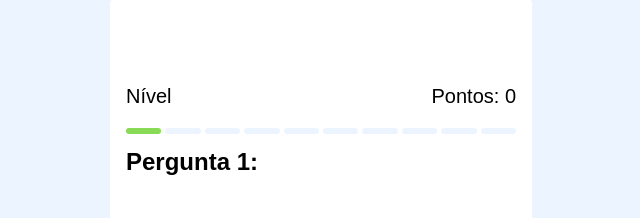
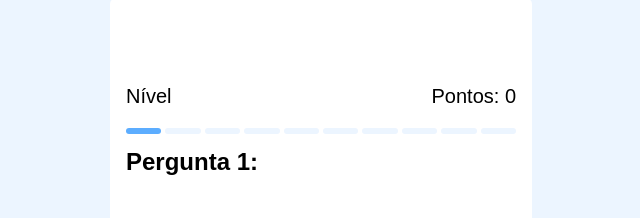
Before and after one commit to Renanf68/little-math-game, a React (Create React App) app: page /app/game in a window 1280 px wide. Shown: the part 86-304 px from the top of the page, without its empty margins (319-959 px from the left). Built offline with nearby package versions, Linux system fonts and the light colour scheme.

Commit message:
Score and record logic adjustments

```diff
--- a/src/components/FeedbackModal.tsx
+++ b/src/components/FeedbackModal.tsx
@@ -1,20 +1,34 @@
 // import styled from "styled-components";
 import { BaseModal } from "./BaseModal";
 import { Button } from "./Button";
+import { Heading } from "./Heading";
+import { Text } from "./Text";
 
 interface FeedbackModalProps {
   isCorrect: boolean;
+  upgradeLevel?: boolean;
   onClose(): void;
 }
 
-export const FeedbackModal = ({ isCorrect, onClose }: FeedbackModalProps) => {
+export const FeedbackModal = ({
+  isCorrect,
+  upgradeLevel,
+  onClose,
+}: FeedbackModalProps) => {
   return (
     <BaseModal>
-      <h3>Feedback!</h3>
+      <Heading>Feedback!</Heading>
       {isCorrect ? (
-        <p>Resposta correta! + 10 pontos</p>
+        <Text>Resposta correta! + 10 pontos</Text>
       ) : (
-        <p>Passou perto! Tenta de novo?</p>
+        <Text>Passou perto! Tenta de novo?</Text>
+      )}
+      {upgradeLevel ? (
+        <Text>Parabéns, você avançou de nível!</Text>
+      ) : upgradeLevel === false ? (
+        <Text>Você precisa recomeçar =/</Text>
+      ) : (
+        <></>
       )}
       <Button onClick={onClose}>Continuar</Button>
     </BaseModal>
--- a/src/components/LevelProgress.tsx
+++ b/src/components/LevelProgress.tsx
@@ -1,7 +1,9 @@
 import styled from "styled-components";
+import { Matches } from "../pages/game";
 
 interface ProgressBoxProps extends React.HTMLAttributes<HTMLDivElement> {
-  isFilled: boolean;
+  isCorrect?: boolean;
+  isCurrent?: boolean;
 }
 
 const ProgressBoxStyled = styled.div<ProgressBoxProps>`
@@ -10,7 +12,13 @@ const ProgressBoxStyled = styled.div<ProgressBoxProps>`
   height: 6px;
   margin-right: 4px;
   background-color: ${(props) =>
-    props.isFilled ? props.theme.colors.green : props.theme.colors.lighterBlue};
+    props.isCorrect
+      ? props.theme.colors.green
+      : props.isCorrect === false
+      ? props.theme.colors.red
+      : props.isCurrent
+      ? props.theme.colors.blue
+      : props.theme.colors.lighterBlue};
   border-radius: 4px;
 `;
 
@@ -24,25 +32,33 @@ const LevelProgressStyled = styled.div`
 `;
 
 interface LevelProgressProps extends React.HTMLAttributes<HTMLDivElement> {
-  currentQuestion: number;
+  matches: Matches[];
+  currentMatch: number;
 }
 
 export const LevelProgress = ({
-  currentQuestion,
+  matches,
+  currentMatch,
   ...props
 }: LevelProgressProps) => {
   return (
     <LevelProgressStyled {...props}>
-      <ProgressBoxStyled isFilled={currentQuestion >= 1} />
-      <ProgressBoxStyled isFilled={currentQuestion >= 2} />
-      <ProgressBoxStyled isFilled={currentQuestion >= 3} />
-      <ProgressBoxStyled isFilled={currentQuestion >= 4} />
-      <ProgressBoxStyled isFilled={currentQuestion >= 5} />
-      <ProgressBoxStyled isFilled={currentQuestion >= 6} />
-      <ProgressBoxStyled isFilled={currentQuestion >= 7} />
-      <ProgressBoxStyled isFilled={currentQuestion >= 8} />
-      <ProgressBoxStyled isFilled={currentQuestion >= 9} />
-      <ProgressBoxStyled isFilled={currentQuestion >= 10} />
+      {matches.map((match) => (
+        <ProgressBoxStyled
+          key={match.match}
+          isCorrect={match.isCorrect}
+          isCurrent={currentMatch === match.match}
+        />
+      ))}
+      {/* <ProgressBoxStyled isCorrect={currentQuestion >= 2} />
+      <ProgressBoxStyled isCorrect={currentQuestion >= 3} />
+      <ProgressBoxStyled isCorrect={currentQuestion >= 4} />
+      <ProgressBoxStyled isCorrect={currentQuestion >= 5} />
+      <ProgressBoxStyled isCorrect={currentQuestion >= 6} />
+      <ProgressBoxStyled isCorrect={currentQuestion >= 7} />
+      <ProgressBoxStyled isCorrect={currentQuestion >= 8} />
+      <ProgressBoxStyled isCorrect={currentQuestion >= 9} />
+      <ProgressBoxStyled isCorrect={currentQuestion >= 10} /> */}
     </LevelProgressStyled>
   );
 };
--- a/src/components/QuestionCard.tsx
+++ b/src/components/QuestionCard.tsx
@@ -36,7 +36,7 @@ const Operation = styled.p`
 interface QuestionCardProps {
   matchNumber: number;
   question: Question;
-  notifyResponse(isCorrect: boolean): void;
+  notifyResponse(match: number, isCorrect: boolean): void;
 }
 
 export const QuestionCard = ({
@@ -56,7 +56,7 @@ export const QuestionCard = ({
       isCorrect = true;
     }
     setResponse("");
-    notifyResponse(isCorrect);
+    notifyResponse(matchNumber, isCorrect);
   };
   React.useEffect(() => {
     inputRef.current?.focus();
--- a/src/context/index.tsx
+++ b/src/context/index.tsx
@@ -27,9 +27,10 @@ export const UserProvider = ({ children }: Props) => {
     });
   }, []);
   const handleRecord = React.useCallback((total: number) => {
+    console.log("total", total);
     setUser((prev) => ({
       ...prev,
-      record: prev?.record && prev.record > total ? prev.record : total,
+      record: (prev?.record ?? 0) + total,
     }));
   }, []);
   const upgradeLevel = React.useCallback(() => {
--- a/src/pages/game.tsx
+++ b/src/pages/game.tsx
@@ -20,33 +20,74 @@ type FeedBack = {
   isCorrect: boolean;
 };
 
+export type Matches = {
+  match: number;
+  isCorrect?: boolean;
+};
+
+const levelMatches = 10;
+
+const levelMinimumScore = 70;
+
+const initialMatches = [
+  { match: 1 },
+  { match: 2 },
+  { match: 3 },
+  { match: 4 },
+  { match: 5 },
+  { match: 6 },
+  { match: 7 },
+  { match: 8 },
+  { match: 9 },
+  { match: 10 },
+] as Matches[];
+
 const Game = () => {
   // context
   const { user, handleRecord, upgradeLevel } = useUserContext();
   // state
-  const [points, setPoints] = React.useState(0);
+  const [score, setScore] = React.useState(0);
+  const [matches, setMatches] = React.useState<Matches[]>(initialMatches);
   const [match, setMatch] = React.useState<Match>();
   const [feedback, setFeedback] = React.useState<FeedBack>();
   const [matchNumber, setMatchNumber] = React.useState(1);
+  // helpers
+  const shouldUpgradeLevel = React.useMemo(() => {
+    if (matchNumber === levelMatches) {
+      if (score >= levelMinimumScore) return true;
+      return false;
+    }
+  }, [matchNumber, score]);
   // handlers
   const handleNextMatch = React.useCallback(() => {
-    if (matchNumber === 3) {
-      upgradeLevel();
+    if (matchNumber === levelMatches) {
+      if (score >= levelMinimumScore) {
+        handleRecord(score);
+        upgradeLevel();
+      }
+      setScore(0);
       setMatchNumber(1);
+      setMatches(initialMatches);
     } else {
       setMatchNumber((prev) => prev + 1);
     }
-  }, [matchNumber, upgradeLevel]);
+    setFeedback(undefined);
+  }, [matchNumber, score, handleRecord, upgradeLevel]);
   const handleResponse = React.useCallback(
-    (isCorrect: boolean) => {
+    (match: number, isCorrect: boolean) => {
+      setMatches((prev) =>
+        prev.map((i) => {
+          if (i.match === match) return { ...i, isCorrect };
+          return i;
+        })
+      );
       setFeedback({ isCorrect });
       if (isCorrect) {
-        setPoints((prev) => prev + 10);
+        setScore((prev) => prev + 10);
       }
       setMatch((prev) => ({ ...prev, answered: true } as Match));
-      handleNextMatch();
     },
-    [handleNextMatch]
+    []
   );
   const handleNewQuestion = React.useCallback(() => {
     const question = getQuestion(user?.level);
@@ -57,12 +98,9 @@ const Game = () => {
   // // side effects
   React.useEffect(() => {
     if (match && !match.answered) return;
+    if (feedback) return;
     handleNewQuestion();
-  }, [match, handleNewQuestion]);
-  React.useEffect(() => {
-    if (!points) return;
-    handleRecord(points);
-  }, [points, handleRecord]);
+  }, [match, feedback, handleNewQuestion]);
   // UI
   return (
     <>
@@ -70,9 +108,9 @@ const Game = () => {
         <div>
           <GameHeader>
             <Text>Nível {user?.level}</Text>
-            <Text>Pontos: {points}</Text>
+            <Text>Pontos: {score}</Text>
           </GameHeader>
-          <LevelProgress currentQuestion={matchNumber} />
+          <LevelProgress matches={matches} currentMatch={matchNumber} />
           {match ? (
             <QuestionCard
               matchNumber={matchNumber}
@@ -90,7 +128,8 @@ const Game = () => {
       {feedback && (
         <FeedbackModal
           isCorrect={feedback.isCorrect}
-          onClose={() => setFeedback(undefined)}
+          upgradeLevel={shouldUpgradeLevel}
+          onClose={handleNextMatch}
         />
       )}
     </>
--- a/src/pages/home.tsx
+++ b/src/pages/home.tsx
@@ -36,9 +36,10 @@ const Home = () => {
         ) : (
           <>
             <Text>Olá, {user.name}!</Text>
+            <Text>Você está no nível: {user.level}!</Text>
             <Text>Seu recorde atual é: {user.record}!</Text>
             <Link to="game">
-              <Button>Jogar</Button>
+              <Button>{(user?.level ?? 1) > 1 ? "Continuar" : "Jogar"}</Button>
             </Link>
           </>
         )}
```
